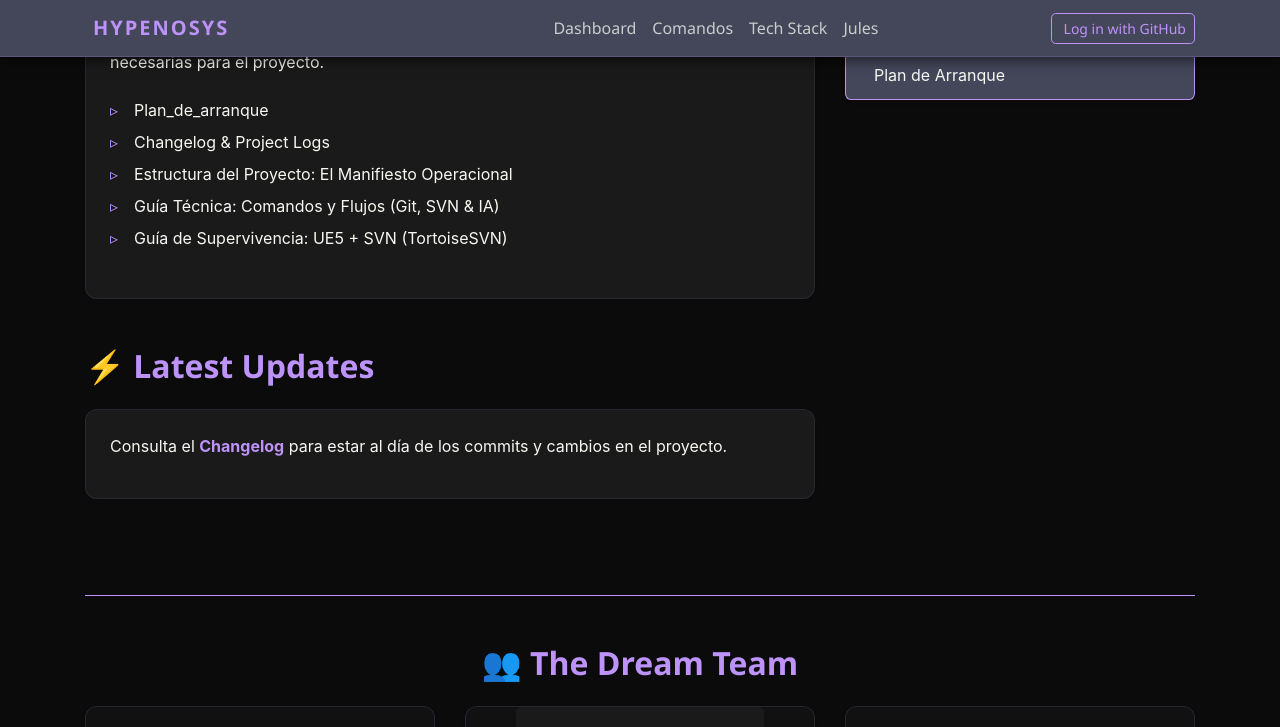
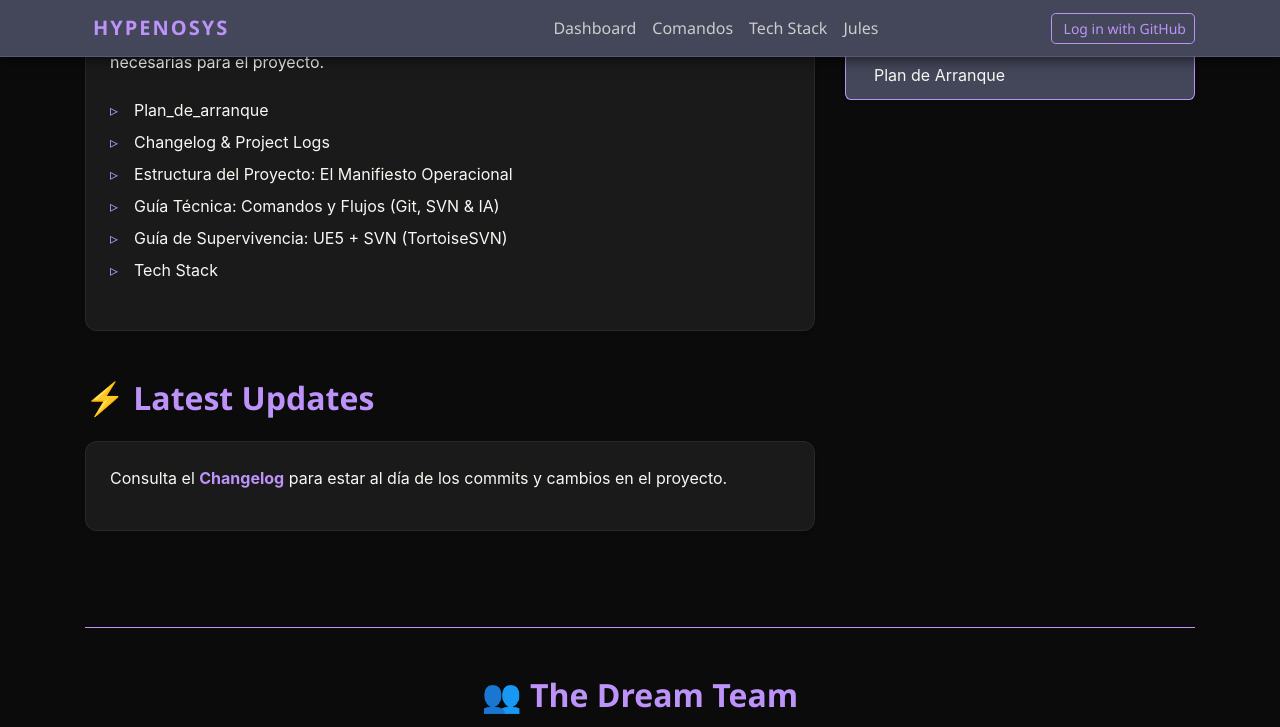
Before and after one commit to hypenosys/hypenosys.github.io, a Jekyll site: the page built from index.md, in a window 1280 px wide and 900 px high, scrolled down 707 px, cut to the strip 0-727 px from the top of the window. Built offline with Jekyll 4.4.1, drawn with Linux system fonts in a browser that asks for light colours.

Commit message:
Update tech-stack.html

```diff
--- a/tech-stack.html
+++ b/tech-stack.html
@@ -1,4 +1,8 @@
-
+---
+layout: default
+title: Tech Stack
+permalink: /tech-stack/
+---
 <style>
   * { box-sizing: border-box; margin: 0; padding: 0; }
   body { background: transparent; }
```
